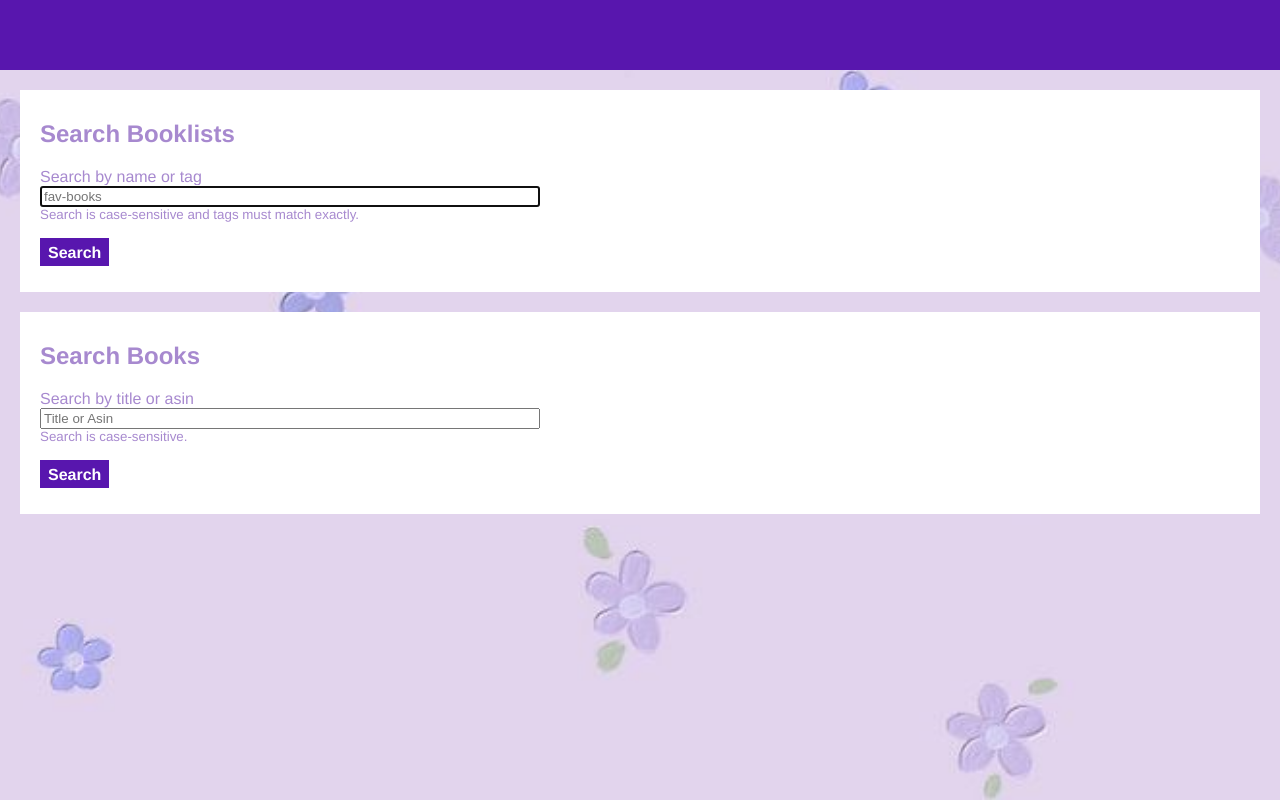
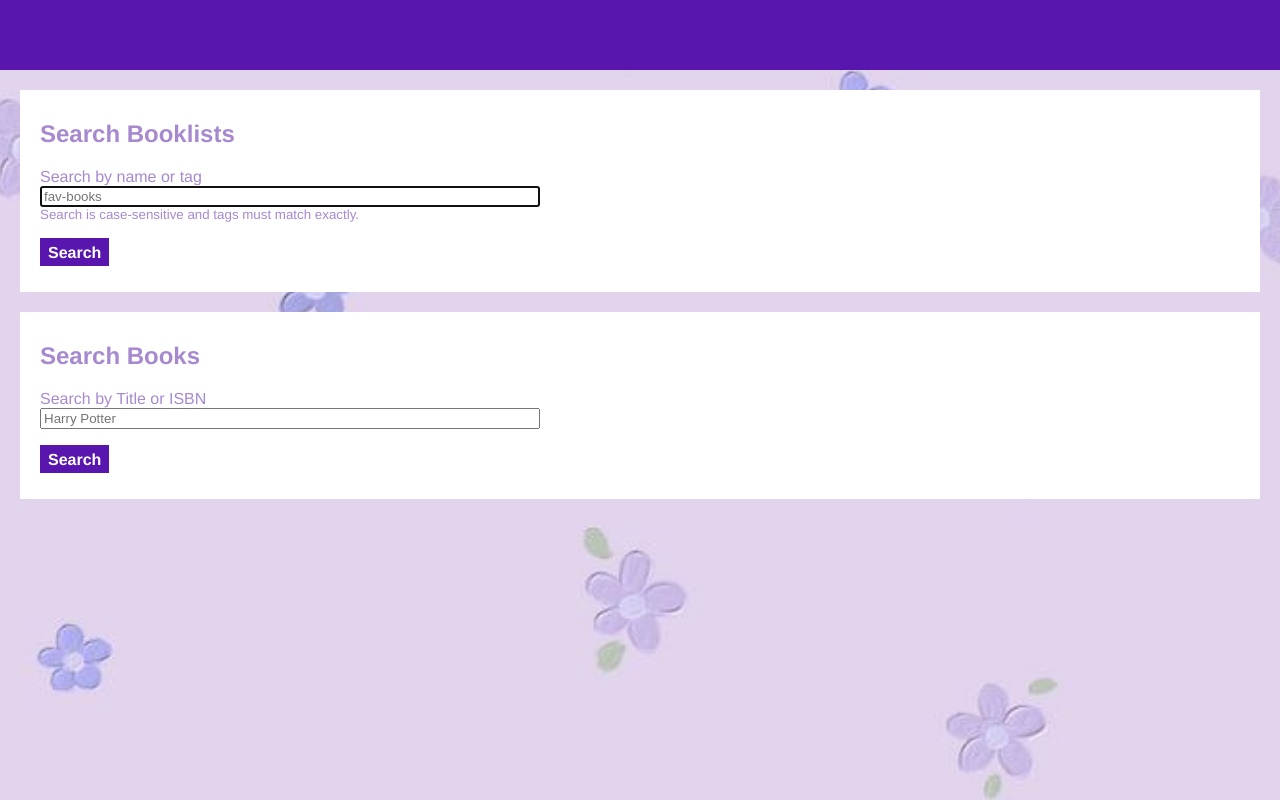
Before and after one commit to bbourque2901/TheLonelyReader, a website: page web/static_assets/index.html in a window 1280 px wide. Drawn offline with Linux system fonts and the light colour scheme; files whose address does not match are found by name.

Commit message:
updated search books and add book titles

```diff
--- a/web/static_assets/index.html
+++ b/web/static_assets/index.html
@@ -34,9 +34,8 @@
         <h2>Search Books</h2>
         <form class="card-content" id="search-books-form">
             <p class="form-field">
-                <label>Search by title or asin</label>
-                <input type="text" class="validated-field" id="search-books-criteria" placeholder="Title or Asin" autofocus>
-                <sub>Search is case-sensitive.</sub>
+                <label>Search by Title or ISBN</label>
+                <input type="text" class="validated-field" id="search-books-criteria" placeholder="Harry Potter" autofocus>
             </p>
         </form>
         <p class="button-group">
```
Also changed, not shown: web/static_assets/booklist.html (+2 -2 lines).
